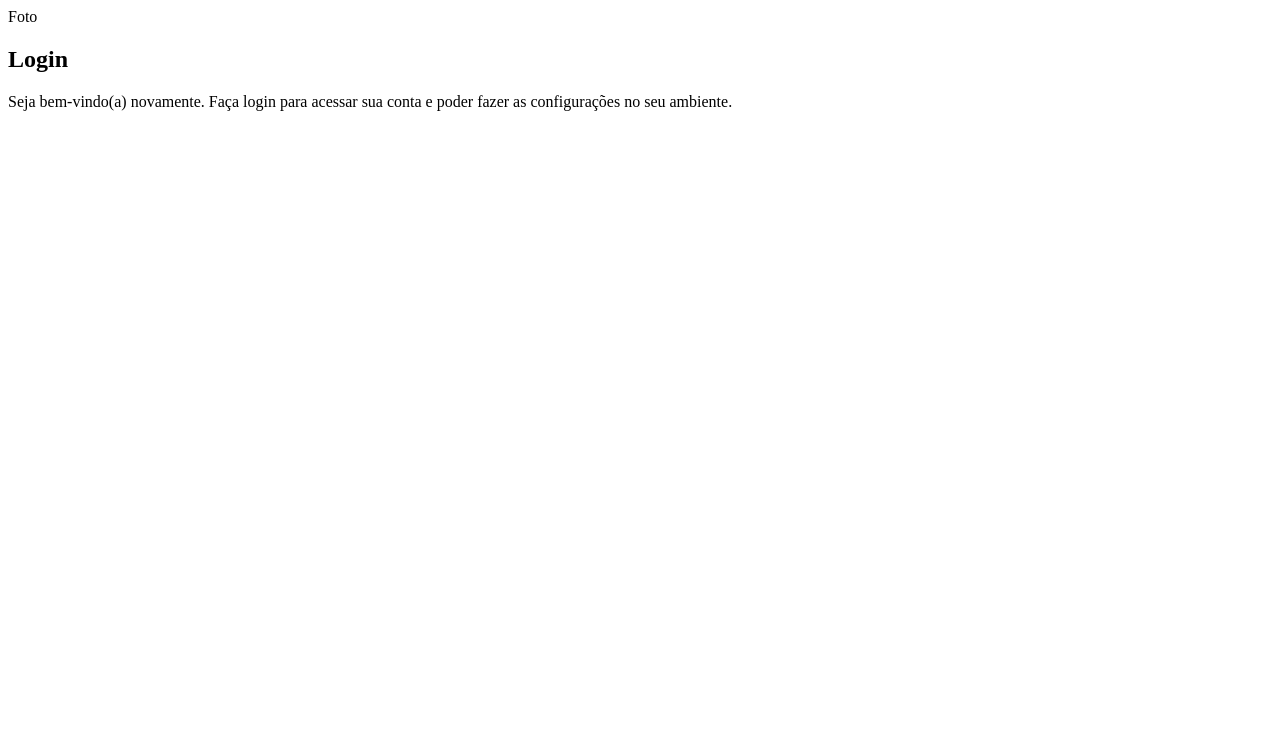
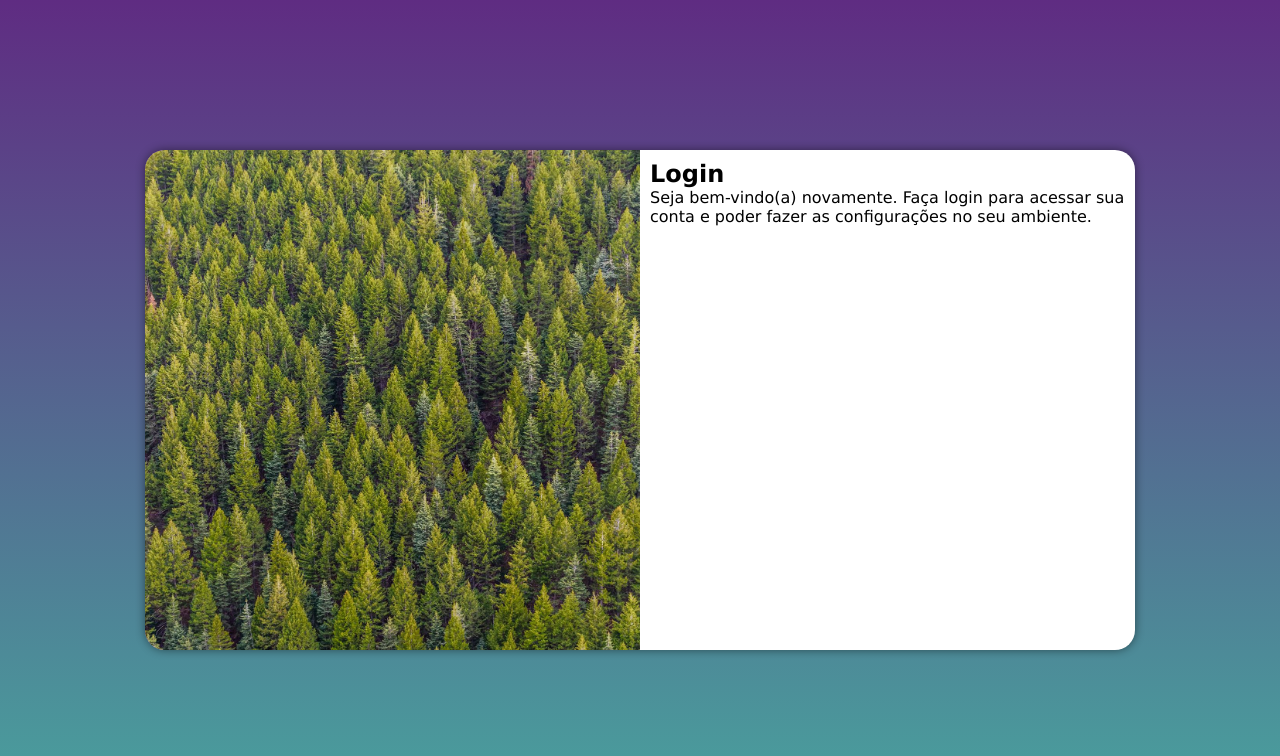
Before and after one commit to MarcosWillianA/projeto-login, a plain HTML site: page index.html in a window 1280 px wide. Drawn offline with Linux system fonts and the light colour scheme.

Commit message:
media query
para outras telas

```diff
--- /dev/null
+++ b/estilos/media-query.css
@@ -0,0 +1,54 @@
+@charset "UTF-8";
+
+/* Typical Device Breakpoints
+------------------------------
+Pequenas telas: até 600px
+Celular: de 600px até 868px
+Tablet: 768px até 992px
+Destktop: 992px até 1200px
+Grandes telas: acima de 1200px
+*/
+
+@media screen and (min-width: 768px) and (max-width: 992px) {
+
+    body {
+        background-image: linear-gradient(to top, #49a09d, #5f2c82);
+    }
+
+    #login {
+        width: 80vw;
+    }
+
+    #imagem {
+        float: left;
+        width: 30%;
+        height: 100%;
+    }
+
+    #formulario {
+        float: right;
+        width: 70%;
+    }
+}
+
+@media screen and (min-width: 992px) {
+    body {
+        background-image: linear-gradient(to top, #49a09d, #5f2c82);
+    }
+
+    #login {
+        width: 990px;
+
+    }
+
+    #imagem {
+        float: left;
+        width: 50%;
+        height: 100%;
+    }
+
+    #formulario {
+        float: right;
+        width: 50%;
+    }
+}
--- a/estilos/style.css
+++ b/estilos/style.css
@@ -5,3 +5,50 @@
     Verde: #49a09d
     Lilás: #5f2c82
 */
+
+* {
+    font-family: Verdana, Geneva, Tahoma, sans-serif;
+    padding: 0;
+    margin: 0;
+    box-sizing: border-box;
+}
+
+body, html {
+    background-color: #5f2c82;
+    height: 100vh;
+    width: 100vw;
+}
+
+main {
+    position: relative;
+    height: 100vh;
+    width: 100vw;
+}
+
+#login {
+    position: absolute;
+    top: 50%;
+    left: 50%;
+    transform: translate(-50%, -50%);
+    overflow: hidden;
+    background-color: white;
+    width: 250px;
+    height: 500px;
+    border-radius: 20px;
+    box-shadow: 0px 0px 10px rgba(0, 0, 0, 0.473);
+    transition: width .3s, height .3s;
+    transition-timing-function: ease;
+}
+
+#imagem {
+    display: block;
+    background: #5f2c82 url(../imagens/arvores.jpg) no-repeat;
+    background-size: cover;
+    height: 200px;
+}
+
+#formulario {
+    display: block;
+    padding: 10px;
+
+}
--- a/index.html
+++ b/index.html
@@ -5,12 +5,13 @@
     <meta name="viewport" content="width=device-width, initial-scale=1.0">
     <title>Login</title>
     <link rel="stylesheet" href="estilos/style.css">
+    <link rel="stylesheet" href="estilos/media-query.css">
 </head>
 <body>
     <main>
         <section id="login">
             <div id="imagem">
-                Foto
+
             </div>
             <div id="formulario">
                 <h1>Login</h1>
```
